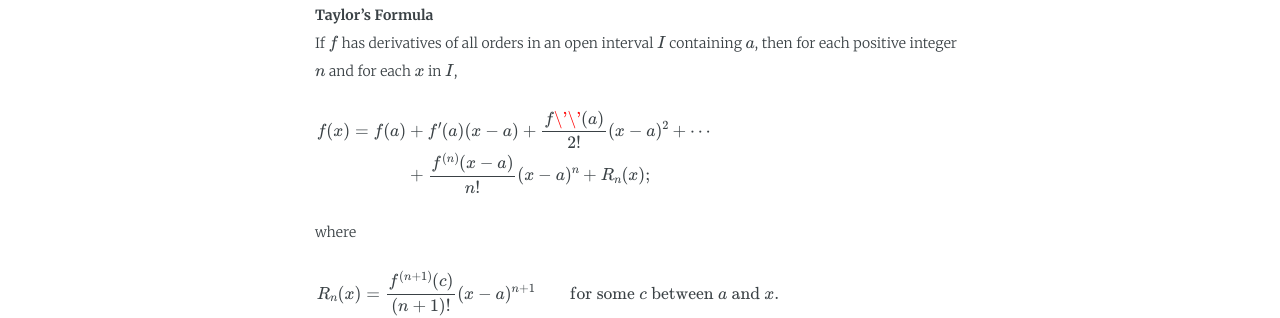
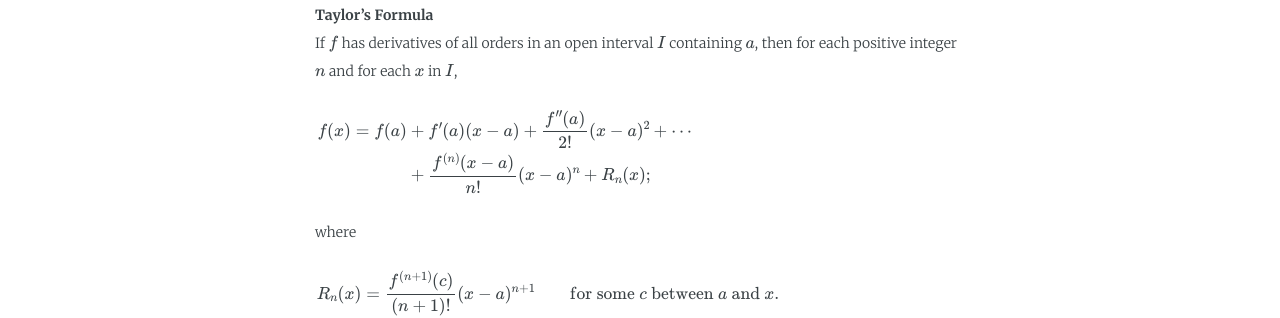
Before and after one commit to TyrionBian/tyrionbian.github.io, a Jekyll site: the page built from _posts/2020-09-30-Thomas' Calculus reading notes.md, in a window 1280 px wide. Shown: the part 1216-1534 px from the top of the page. Built offline with Jekyll 4.4.1, drawn with Linux system fonts in a browser that asks for light colours; some web fonts are replaced; formulas are drawn with MathJax 3.

```diff
--- a/_posts/2020-09-30-Thomas' Calculus reading notes.md
+++ b/_posts/2020-09-30-Thomas' Calculus reading notes.md
@@ -37,7 +37,7 @@ If $f$ has derivatives of all orders in an open interval $I$ containing $a$, the
 \$$
 \begin{equation}
  \begin{aligned}
-f(x) = f(a) &+ f'(a)(x-a) + \frac{f\'\'(a)}{2!}(x-a)^2  + \cdots  \newline
+f(x) = f(a) &+ f'(a)(x-a) + \frac{f''(a)}{2!}(x-a)^2  + \cdots  \newline
 &+ \frac{f^{(n)}(x-a)}{n!}(x-a)^n + R_n(x);
  \end{aligned}
 \end{equation}
```
